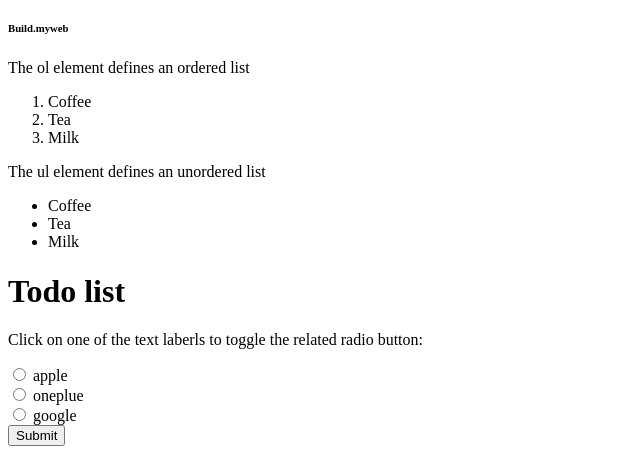
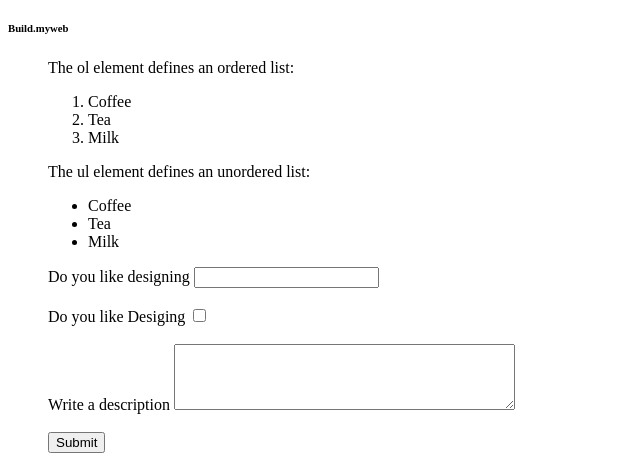
Before and after one commit to Kavya9252/Learningfes1-9final, a plain HTML site: page index.html in a window 1280 px wide. Shown: the part 229-695 px from the top of the page, without its empty margins (0-640 px from the left). Drawn offline with Linux system fonts and the light colour scheme; grey boxes are pictures that could not be loaded.

Commit message:
Update index.html

```diff
--- a/index.html
+++ b/index.html
@@ -11,24 +11,33 @@
         <h4>Build.myweb</h4>
         <h5>Build.myweb</h5>
         <h6>Build.myweb</h6>
-        <p>The ol element defines an ordered list</p>
-        <ol>
-            <li> Coffee</li>
-            <li> Tea</li>
-            <li> Milk</li>
-        </ol>
-        <p>The ul element defines an unordered list</p>
-        <ul>
-            <li> Coffee</li>
-            <li> Tea</li>
-            <li> Milk</li>
+         <figure>
+          <p1>The ol element defines an ordered list:</p1>
+          <ol>
+            <li>Coffee</li>
+            <li>Tea</li>
+            <li>Milk</li>
+        </figure>
+    </ol>
+        <figure>
+     <p>The ul element defines an unordered list:</p>
+            <ul>
+            <li>Coffee</li>
+            <li>Tea</li>
+            <li>Milk</li>
         </ul>
-        <h1>Todo list</h1>
-        <p>Click on one of the text laberls to toggle the related radio button:</p>
-        <input type="radio"> apple<br>
-        <input type="radio"> oneplue<br>
-        <input type="radio"> google<br>
-        <button>Submit</button><br><br><br><br><br><br>
+          <a>Do you like designing</a>
+            <input type="designing" id="like"></form><br><br>
+            <label for="Desiging"> Do you like Desiging</label>
+            <input  id="Desiging" name="desigining" value="yes/no" type="checkbox"><br><br>
+
+            <a>Write a description</a>
+
+            <textarea id="description" name="box" rows="4" cols="40"></textarea><br><br>
+            <form action="/action_page.php">
+            <input type="submit" value="Submit">
+        </form>
+        </figure>
 
         <video width="500" height="200" src="https://www.youtube.com/embed/tgbNymZ7vqY?autoplay=1&mute=1"controls></video><br><br><br>
         <iframe width="500" height="300" src="C:\Users\kavya\Downloads\moon-1859616_1280.jpg" title="Dreamy JDM Edit" frameborder="0" allow="accelerometer; autoplay; clipboard-write; encrypted-media; gyroscope; picture-in-picture; web-share" allowfullscreen></iframe>
```
